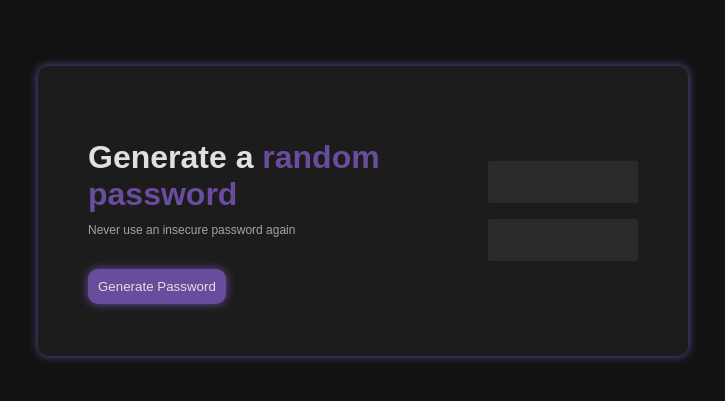
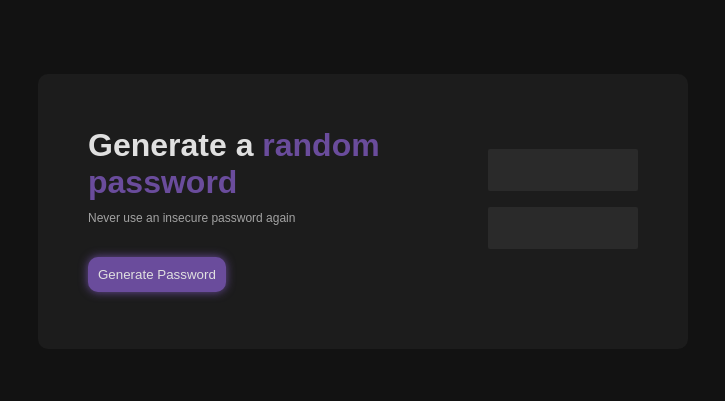
Before and after one commit to ThanosDoesCode/Random-Password-Generator, a plain HTML site: page index.html in a window 1280 px wide. Shown: the part 189-590 px from the top of the page, without its empty margins (277-1002 px from the left). Drawn offline with Linux system fonts and the light colour scheme.

Commit message:
Update index.css

```diff
--- a/index.css
+++ b/index.css
@@ -12,24 +12,19 @@ html {
   font-family: Arial, Helvetica, sans-serif
 }
 
-#main-text {
-  padding-right: 0px;
-}
-
 #title {
   margin-bottom: 10px;
 }
 
 #container {
   background-color: #1C1C1C;
-  padding: 20px 50px;
+  padding: 0px 50px 25px;
   height: 250px;
   width: 550px;
   display: flex;
   justify-content: center;
   align-items: center;
   border-radius: 10px;
-  box-shadow: 0px 0px 10px #6A4C9C;
 }
 
 .pass-holder {
```
